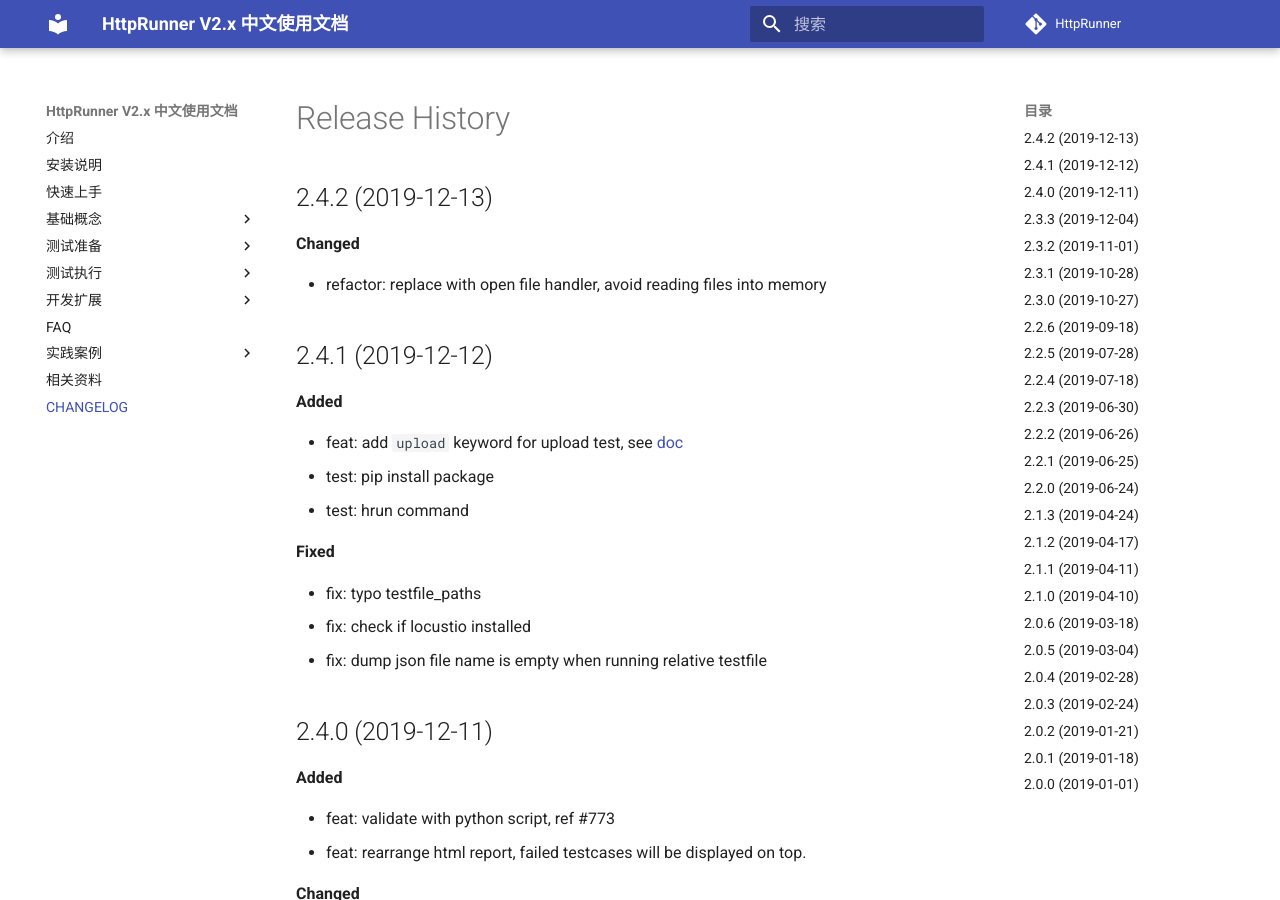
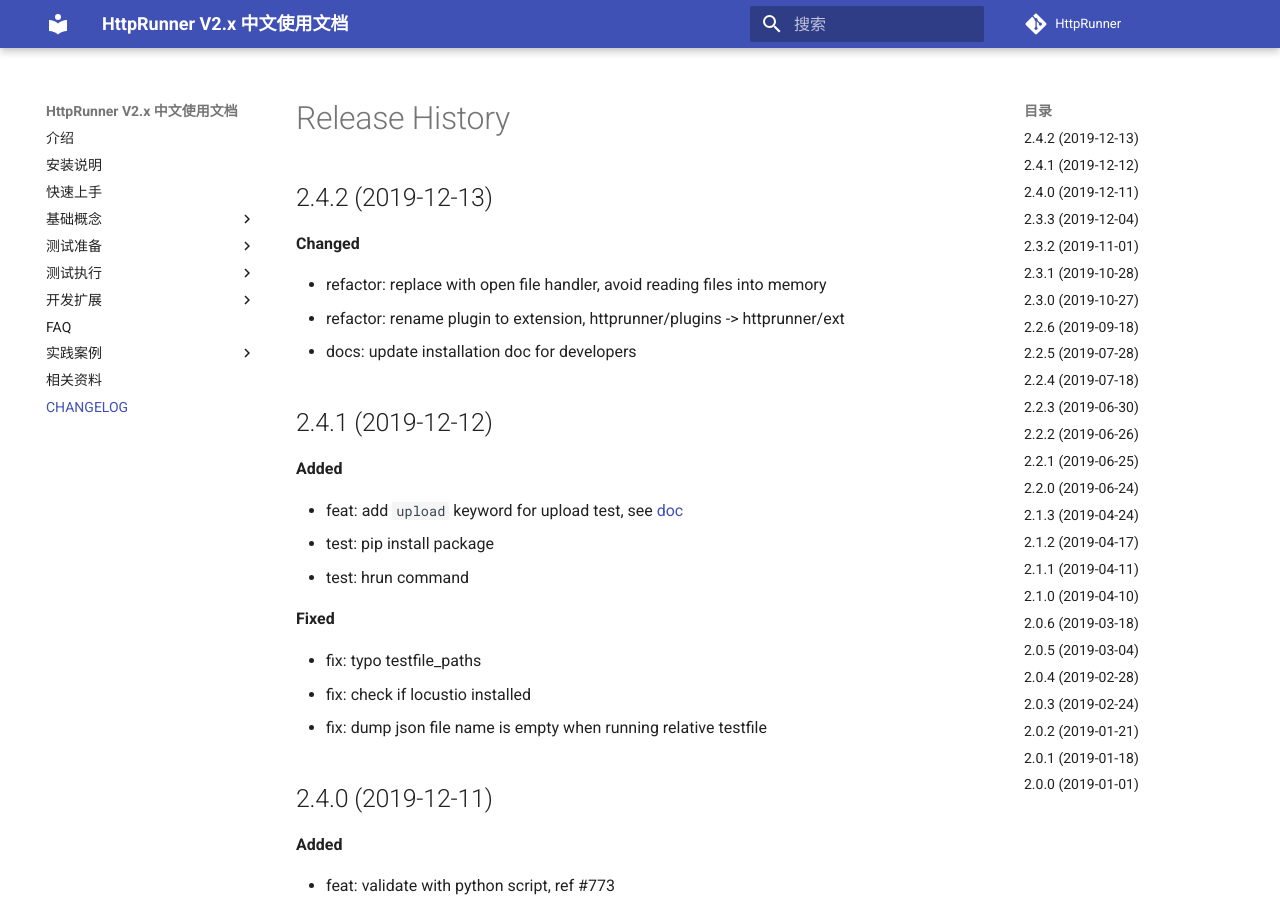
Before and after one commit to TanakitIntR/httprunner4, an MkDocs documentation site: the page built from docs/CHANGELOG.md, in a window 1280 px wide and 900 px high. Built offline with MkDocs 1.6.1 and Material for MkDocs 9.7.7, drawn with Linux system fonts in a browser that asks for light colours; comment, search, counter and statistics services are not loaded.

Commit message:
docs: update changelog

```diff
--- a/docs/CHANGELOG.md
+++ b/docs/CHANGELOG.md
@@ -5,6 +5,8 @@
 **Changed**
 
 - refactor: replace with open file handler, avoid reading files into memory
+- refactor: rename plugin to extension, httprunner/plugins -> httprunner/ext
+- docs: update installation doc for developers
 
 ## 2.4.1 (2019-12-12)
 
```
